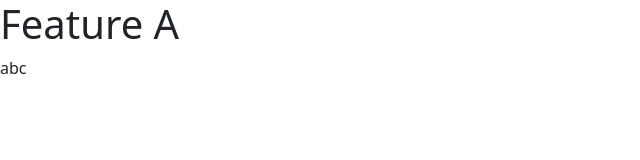
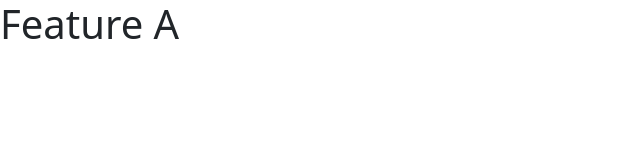
Before and after one commit to thangnth/GIT-Test, a plain HTML site: page index.html in a window 1280 px wide. Shown: the full height of the page, 0-640 px from the left. Drawn offline with nearby package versions, Linux system fonts and the light colour scheme.

Commit message:
tao the u

```diff
--- a/index.html
+++ b/index.html
@@ -25,7 +25,7 @@
     </header>
     <main>
       <h1>Feature A</h1>
-      <p>abc</p>
+      <ul></ul>
     </main>
     <footer>
       <!-- place footer here -->
```
